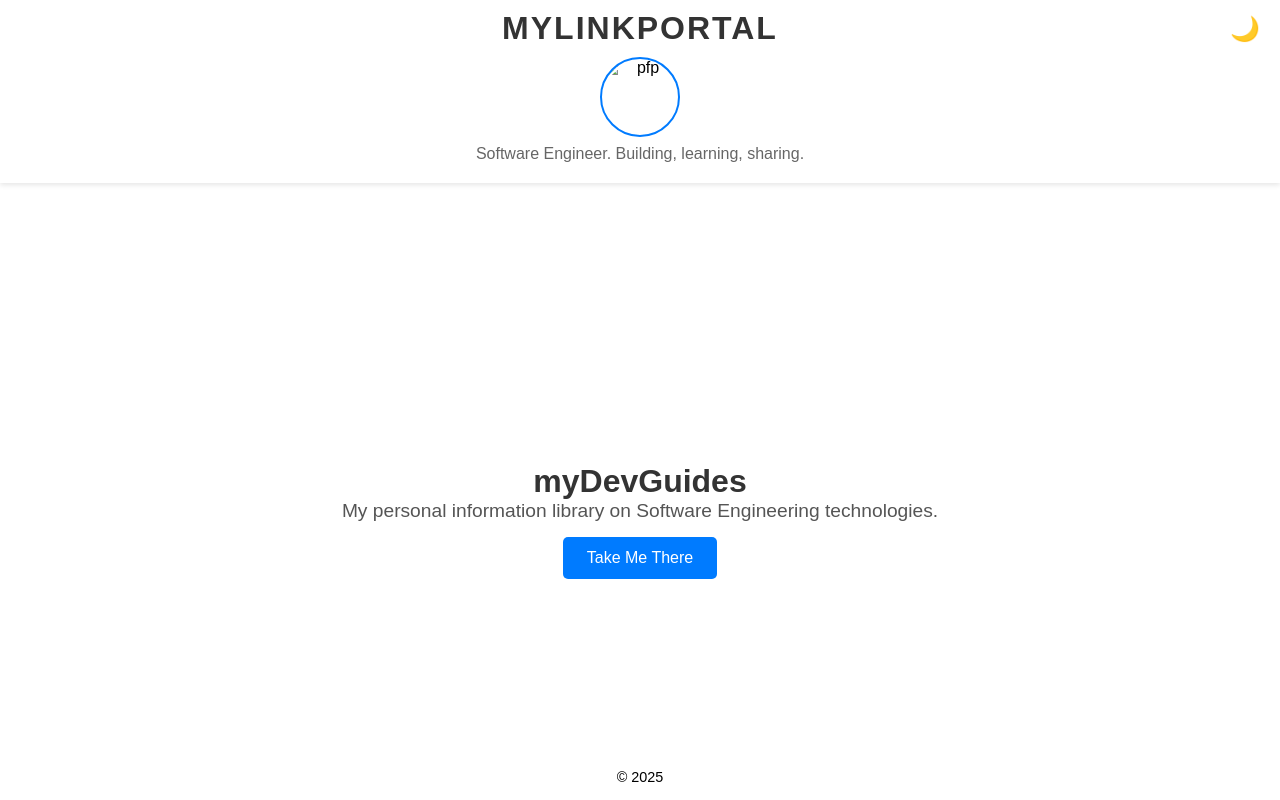
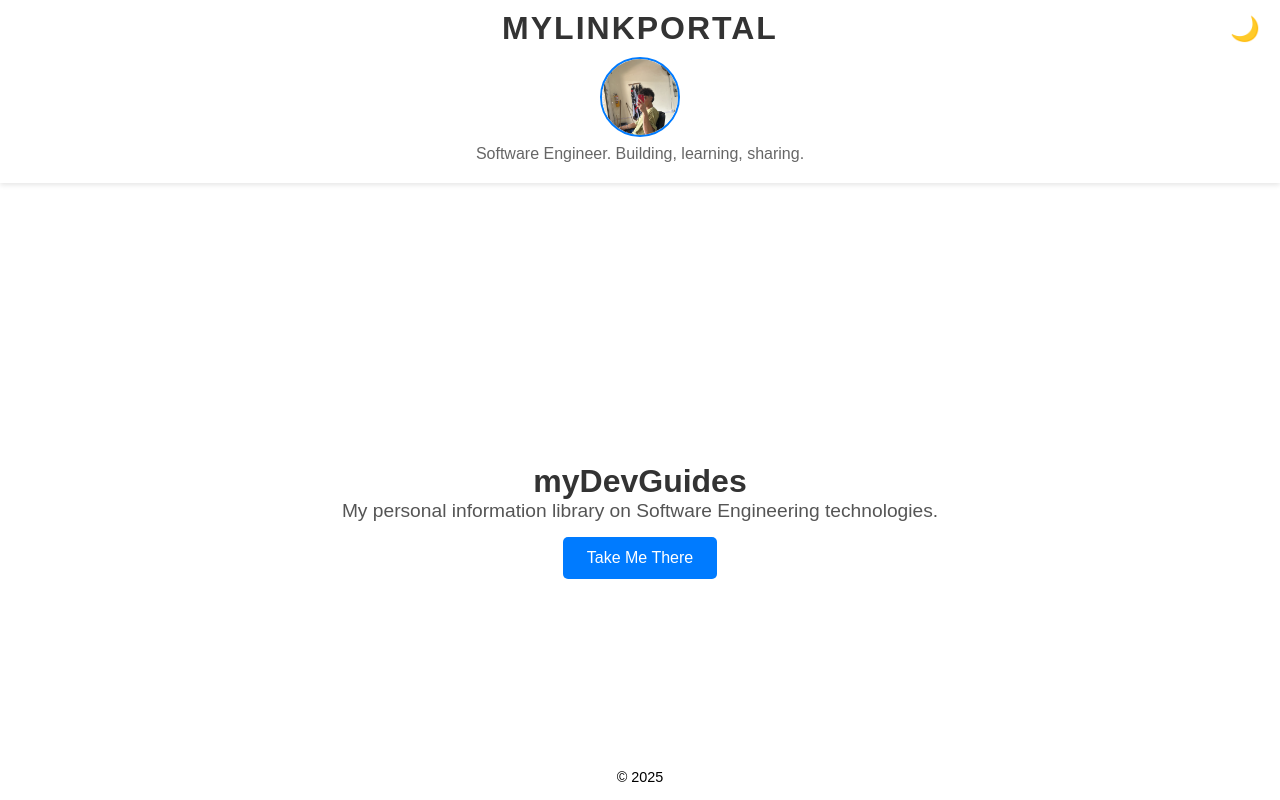
Before and after one commit to fullstacknyc/linkPortal, a plain HTML site: page index.html in a window 1280 px wide. Drawn offline with Linux system fonts and the light colour scheme.

Commit message:
Update index.html

```diff
--- a/index.html
+++ b/index.html
@@ -18,7 +18,7 @@
     <header>
         <h1>myLinkPortal</h1>
         <div id="profile-section" aria-label="Profile">
-            <img src="/avatar.png" alt="pfp" id="avatar" />
+            <img src="08391948-D029-4609-8C4E-3B283A2F06EA.jpeg" alt="pfp" id="avatar" />
             <p id="bio">Software Engineer. Building, learning, sharing.</p>
         </div>
         <button id="dark-mode-toggle" aria-label="Toggle dark mode">🌙</button>
```
